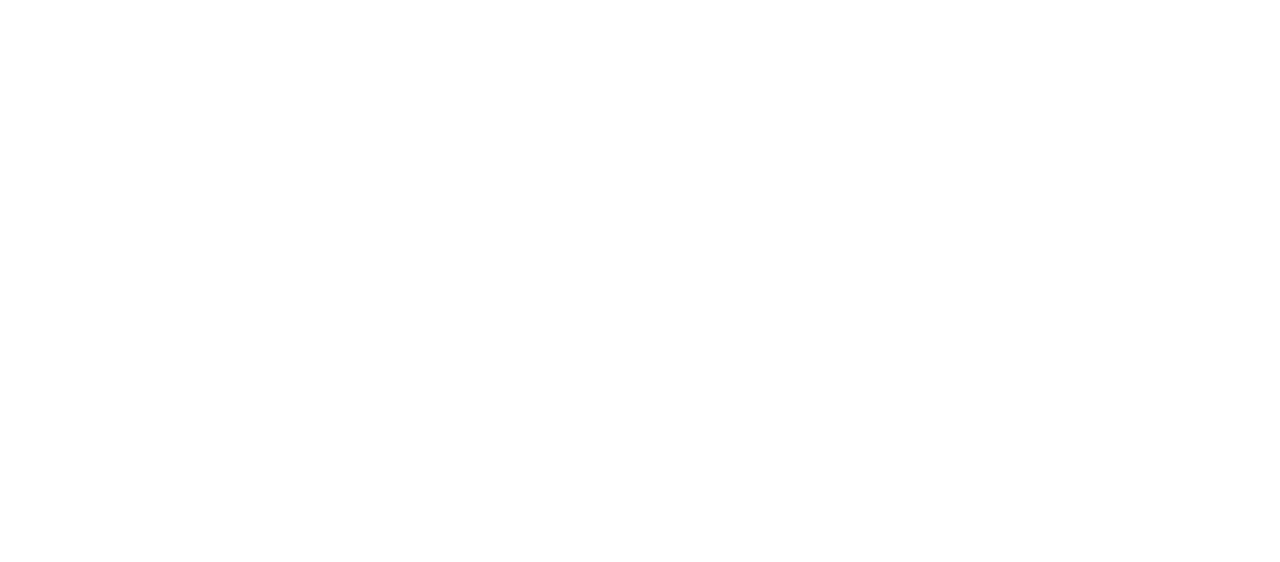
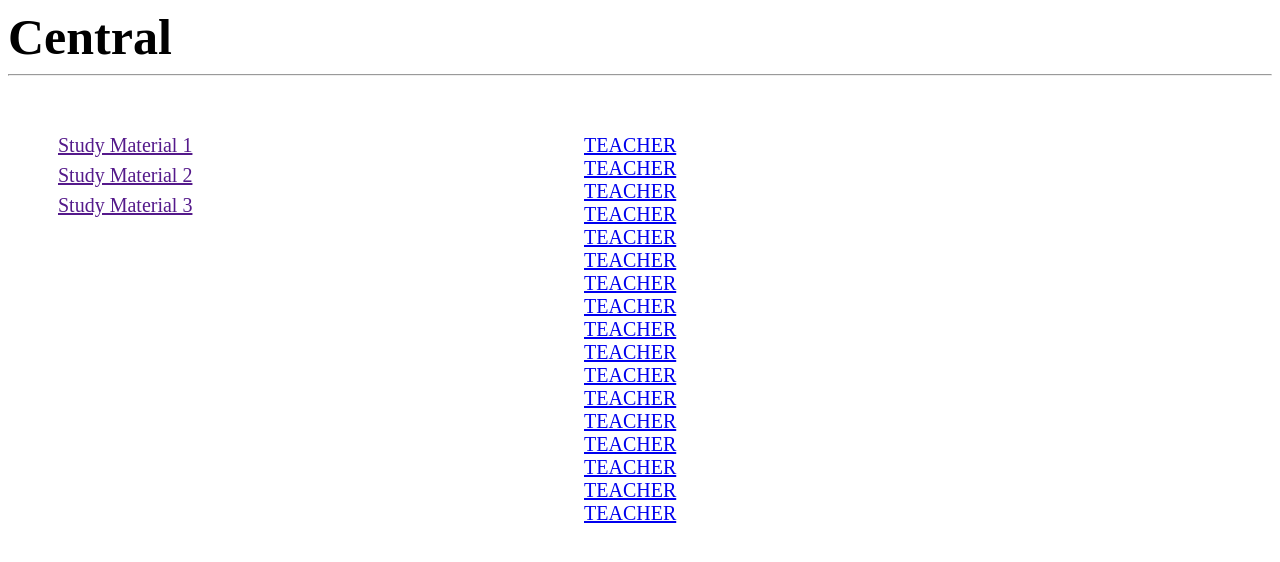
Before and after one commit to TaishoG/Central, a plain HTML site: page ela.html in a window 1280 px wide. Drawn offline with Linux system fonts and the light colour scheme.

Commit message:
Upload 1

```diff
--- a/ela.html
+++ b/ela.html
@@ -0,0 +1,64 @@
+<html>
+    <style>
+        body {
+            background-color: white;
+        }
+        .logo {
+            font-size: 50px;
+        }
+        .teachers {
+            text-align: center;
+            width: 1px;
+            position: fixed;
+            margin-left: 45%;
+            margin-top: 50px;
+            font-size: 20px;
+        }
+        .study1 {
+            font-size: 20px;
+            position: fixed;
+            margin-top: 50px;
+            margin-left: 50px;
+        }
+        .study2 {
+            font-size: 20px;
+            position: fixed;
+            margin-top: 80px;
+            margin-left: 50px;
+        }
+        .study3 {
+            font-size: 20px;
+            position: fixed;
+            margin-top: 110px;
+            margin-left: 50px;
+        }
+    </style>
+        <body>
+        <div class="logo"><b>Central</b></div>
+        <div class="divider"><hr></div>
+        <div class="teachers">
+            <a href="https://taishog.github.io/Central/teacher.html">TEACHER</a>
+            <a href="https://taishog.github.io/Central/teacher.html">TEACHER</a>
+            <a href="https://taishog.github.io/Central/teacher.html">TEACHER</a>
+            <a href="https://taishog.github.io/Central/teacher.html">TEACHER</a>
+            <a href="https://taishog.github.io/Central/teacher.html">TEACHER</a>
+            <a href="https://taishog.github.io/Central/teacher.html">TEACHER</a>
+            <a href="https://taishog.github.io/Central/teacher.html">TEACHER</a>
+            <a href="https://taishog.github.io/Central/teacher.html">TEACHER</a>
+            <a href="https://taishog.github.io/Central/teacher.html">TEACHER</a>
+            <a href="https://taishog.github.io/Central/teacher.html">TEACHER</a>
+            <a href="https://taishog.github.io/Central/teacher.html">TEACHER</a>
+            <a href="https://taishog.github.io/Central/teacher.html">TEACHER</a>
+            <a href="https://taishog.github.io/Central/teacher.html">TEACHER</a>
+            <a href="https://taishog.github.io/Central/teacher.html">TEACHER</a>
+            <a href="https://taishog.github.io/Central/teacher.html">TEACHER</a>
+            <a href="https://taishog.github.io/Central/teacher.html">TEACHER</a>
+            <a href="https://taishog.github.io/Central/teacher.html">TEACHER</a>
+
+        </div>
+        <div class="study1"><a href="">Study Material 1</a></div>
+        <div class="study2"><a href="">Study Material 2</a></div>
+        <div class="study3"><a href="">Study Material 3</a></div>
+
+    </body>
+</html>
```
Also changed, not shown: biology.html (+64 -0 lines), geography.html (+64 -0 lines), gym.html (+64 -0 lines), history.html (+64 -0 lines), index.html (+7 -0 lines), majors.html (+64 -0 lines), manderin.html (+64 -0 lines), math.html (+1 -1 lines), resources.html (+1 -1 lines), science.html (+64 -0 lines), spanish.html (+64 -0 lines), technology.html (+64 -0 lines).
